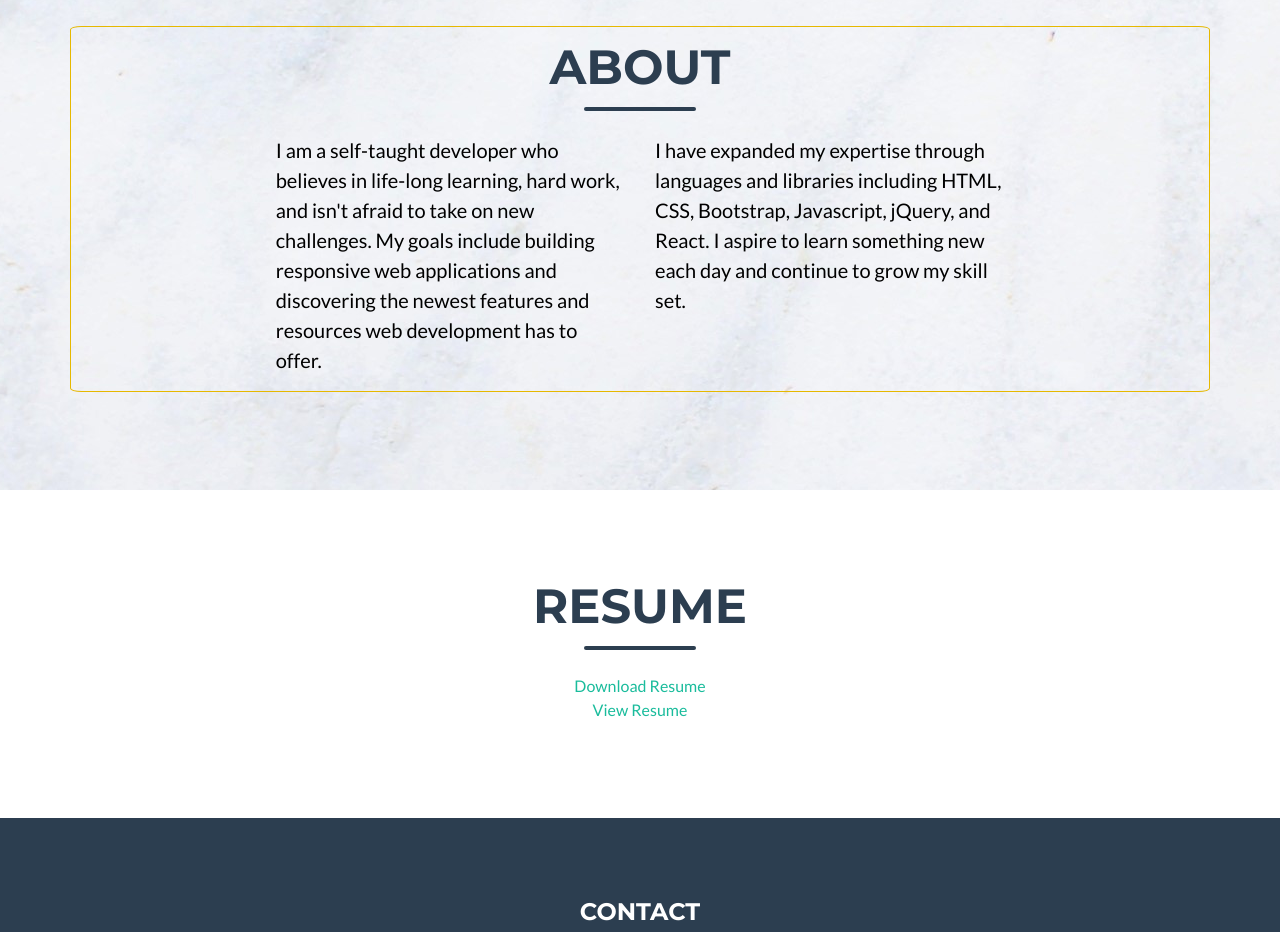
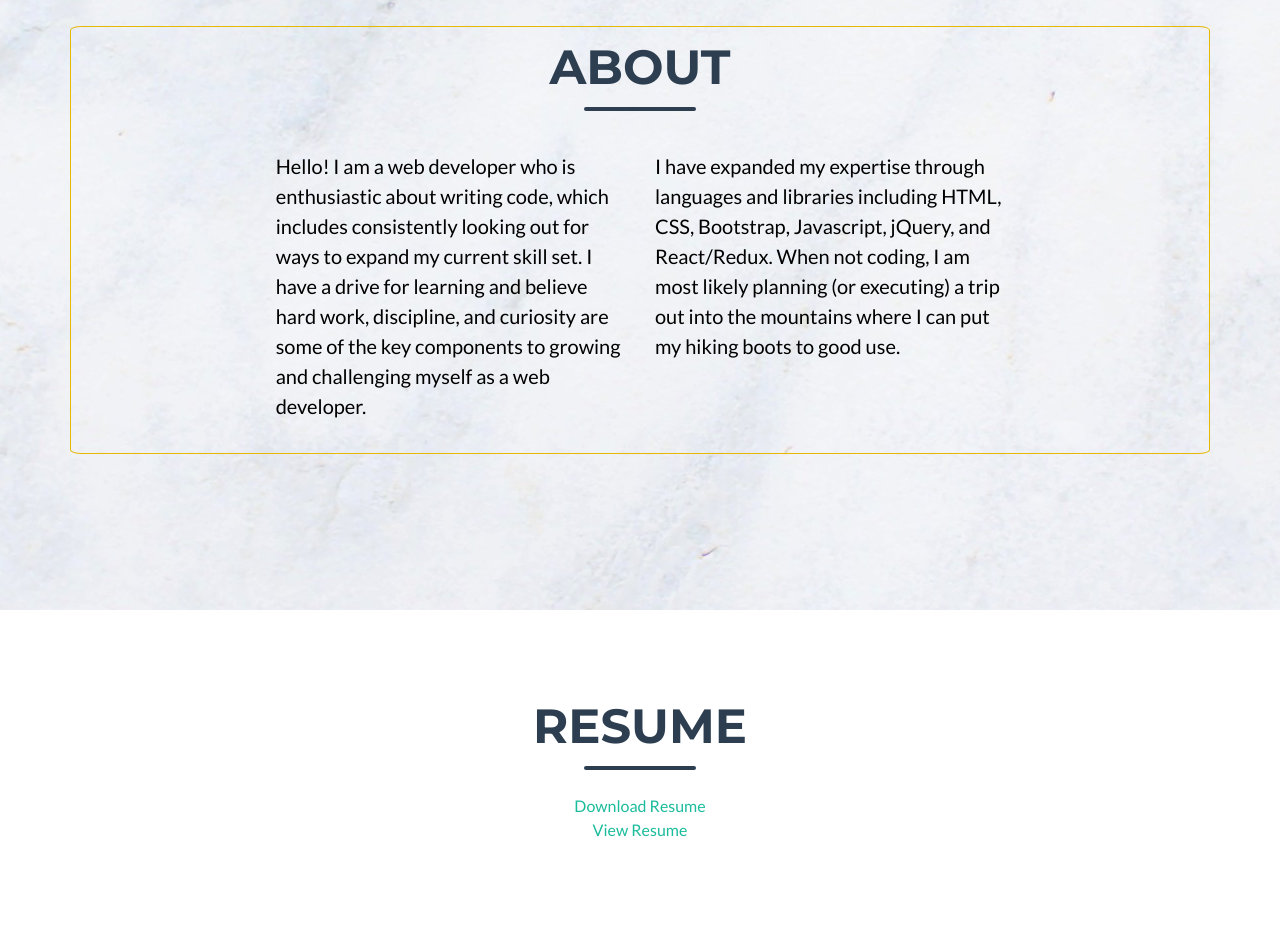
Before and after one commit to InnaMon/InnaMon.github.io, a website with bundled scripts: page index.html in a window 1280 px wide. Shown: the part 1680-2612 px from the top of the page. Built offline with nearby package versions, Linux system fonts and the light colour scheme.

Commit message:
added bio edits

```diff
--- a/index.html
+++ b/index.html
@@ -171,14 +171,16 @@
       </div>
 
       <!-- About Section Content -->
-      <div class="row">
+      <div class="row py-3">
         <div class="col-lg-4 ml-auto">
-          <p class="lead">I am a self-taught developer who believes in life-long learning, hard work, and isn't afraid to take on new challenges.
-            My goals include building responsive web applications and discovering the newest features and resources web development has to offer.</p>
+          <p class="lead">Hello! I am a web developer who is enthusiastic about writing code, which includes consistently looking out for ways to expand my current skill set.
+            I have a drive for learning and believe hard work, discipline, and curiosity are some of the key components to growing and challenging myself as a web developer.
+          </p>
         </div>
         <div class="col-lg-4 mr-auto">
-          <p class="lead">I have expanded my expertise through languages and libraries including HTML, CSS, Bootstrap, Javascript, jQuery, and React.
-           I aspire to learn something new each day and continue to grow my skill set. </p>
+          <p class="lead">I have expanded my expertise through languages and libraries including HTML, CSS, Bootstrap, Javascript, jQuery, and React/Redux.
+            When not coding, I am most likely planning (or executing) a trip out into the mountains where I can put my hiking boots to good use.
+          </p>
         </div>
       </div>
 
@@ -269,7 +271,7 @@
 
                   <!-- Portfolio Modal - Text -->
                   <div class="modal-text col-md-6 text-center">
-                      <p class="mb-5">Startup Landing page for accounting business that offers to organize and manage business financial information by providing
+                      <p class="">A customized landing page for an accounting startup of an individual client that offers to organize and manage business financial information by providing
                         accounting services and interactive online reporting tools</p>
                         <p>Built with HTML/CSS, Bootstrap, Javascript, jQuery, and MailChimp</p>
                         <ul class="list">
@@ -312,7 +314,8 @@
                   </div>
                 <!-- Portfolio Modal - Text -->
                   <div class="modal-text col-md-6 text-center">
-                    <p class="mb-5">A beauitful, mobile-friendly react based e-commerce app that utilizies react-router, redux, user authentication, firebase database, stripe payment, and lazy loading for better performance.</p>
+                    <p class="mb-5">This simple yet clean and mobile-friendly react based e-commerce app is a personal project that includes navigation, routing, shopping pages, a cart, and checkout components.
+                      Technologies utilized include react.js, react-router, redux, user authentication, firebase database, stripe payment, and lazy loading for optimal performance.</p>
                       <ul class="list">
                         <li><a tabindex="" href="https://github.com/InnaMon/crown-clothing" target="_blank">View Code</a></li>
                         <li><a tabindex="" href="https://crwn-app-live.herokuapp.com" target="_blank">View App</a></li>
@@ -355,7 +358,7 @@
 
                   <!-- Portfolio Modal - Text -->
                   <div class="modal-text col-md-6 text-center">
-                    <p class="mb-5">An image recognition app, built with react.js, Node.js, Express, and PostgreSQL.
+                    <p class="mb-5">This image recognition app is a personal project, built with react.js, Node.js, Express, and PostgreSQL.
                       The app interacts with the Clarifai's Face Detection API - an api that determines the probability that an image contains human faces and then proceeds to encapsulate the faces within a styled bounding box.
                       All the user needs to do is drop a valid image URL and watch the magic happen!
                     </p>
--- a/style.css
+++ b/style.css
@@ -174,7 +174,7 @@ button.bg-primary:focus {
 
 @media screen and (min-width: 570px) {
     #about {
-        height: 70vh;
+        height: 85vh;
     }
 }
 
```
Also changed, not shown: 1 other file.
